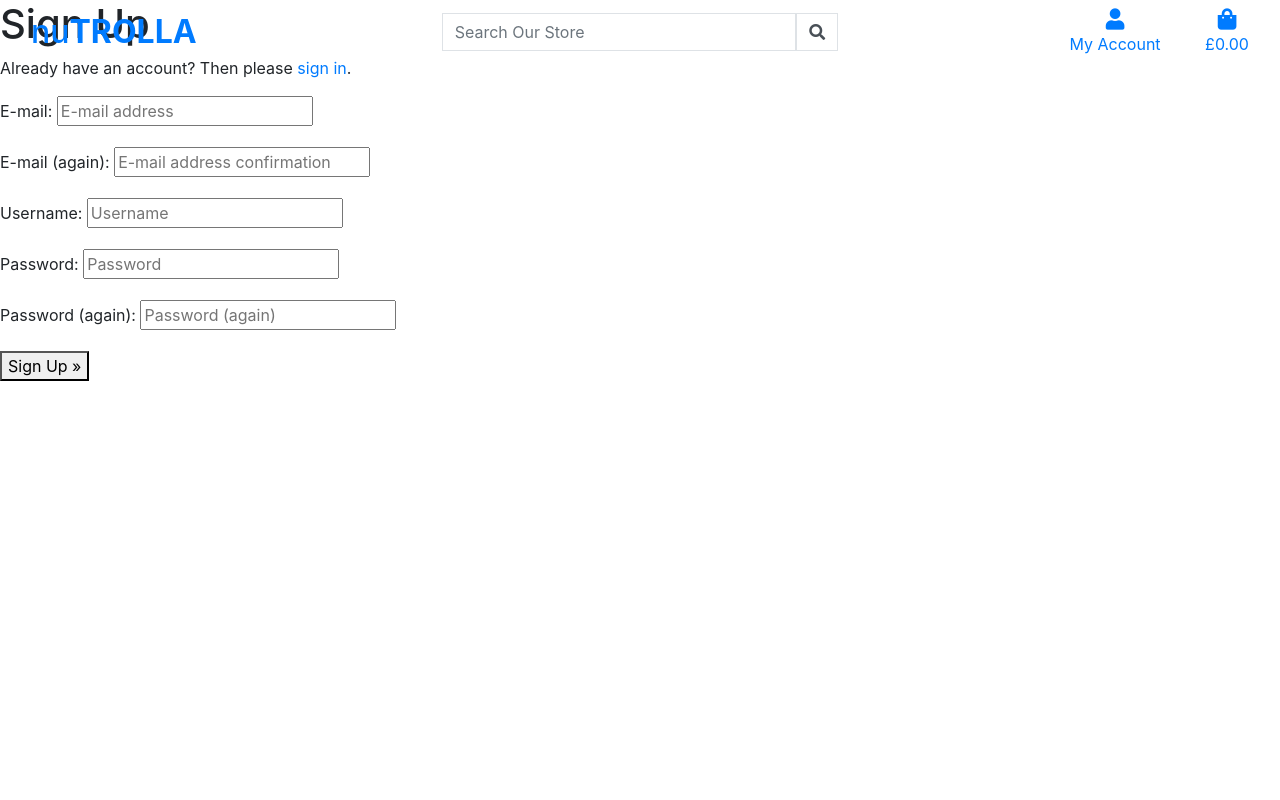
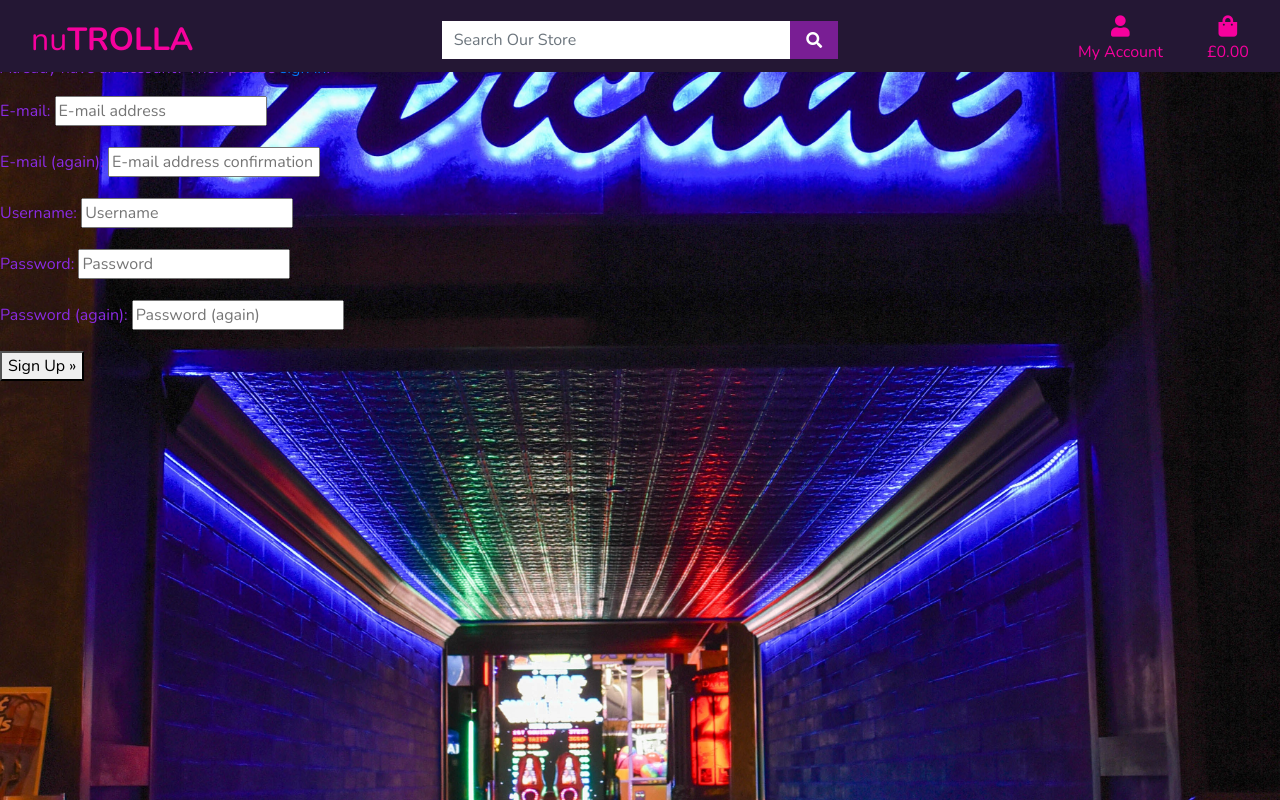
Before and after one commit to tenbonks/nuTROLLA, a Django app: page /accounts/signup/ in a window 1280 px wide. Run offline with Django 3.2, Linux system fonts and the light colour scheme; some libraries are stand-ins or nearby versions.

Commit message:
Made progress on homepage and css

```diff
--- a/nutrolla/settings.py
+++ b/nutrolla/settings.py
@@ -152,3 +152,8 @@
 # https://docs.djangoproject.com/en/3.0/howto/static-files/
 
 STATIC_URL = '/static/'
+STATICFILES_DIRS = (os.path.join(BASE_DIR, 'static'),)
+
+MEDIA_URL = '/media/'
+MEDIA_ROOT = os.path.join(BASE_DIR, 'media')
+# note that static route is not set due to conflict with AWS
--- a/nutrolla/urls.py
+++ b/nutrolla/urls.py
@@ -15,9 +15,11 @@
 """
 from django.contrib import admin
 from django.urls import path, include
+from django.conf import settings
+from django.conf.urls.static import static
 
 urlpatterns = [
     path('admin/', admin.site.urls),
     path('accounts/', include('allauth.urls')),
     path('', include('home.urls')),
-]
+] + static(settings.MEDIA_URL, document_root=settings.MEDIA_ROOT)
--- /dev/null
+++ b/static/css/base.css
@@ -0,0 +1,114 @@
+html {
+    height: 100%;
+}
+
+body {
+    background: url('/media/homepage-bg.jpg') no-repeat center center fixed;
+    background-size: cover;
+    height: calc(100vh - 164px);
+    color: blueviolet;
+    font-family: 'Nunito', sans-serif;
+}
+
+/* Background colours */
+
+.bg-dark-pri {
+    background: #241734;
+}
+
+.bg-dark-sec {
+    background: #2E2157;
+}
+/* From Bulma, keeps icons aligned and sized consistently */
+.icon {
+    align-items: center;
+    display: inline-flex;
+    justify-content: center;
+    height: 1.5rem;
+    width: 1.5rem;
+}
+
+/* Link/Btn Styles */
+.main-logo-link {
+    width: fit-content;
+}
+
+.home-shop-button {
+    background: linear-gradient(#920075, #000);
+    color:white;
+}
+
+.btn-purple {
+    background: #791E94;
+    color: white;
+}
+
+
+.home-shop-button:hover,
+.home-shop-button:active,
+.home-shop-button:focus {
+    background: linear-gradient(#000, #920075);
+}
+
+.btn-purple:hover,
+.btn-purple:active,
+.btn-purple:focus {
+    background: #540D6E;
+    color: white;
+}
+
+.border-purple {
+    border: 1px #791E94 !important
+}
+
+/* Text Styles */
+.text-purple {
+    color: #791E94 !important;
+}
+
+.text-purple-sec {
+    color: #541388 !important;
+}
+
+.text-purple-ter {
+    color: #540D6E !important;
+}
+
+.text-magenta {
+    color: #F6019D !important;
+}
+
+.text-magenta-sec {
+    color: #D40078 !important;
+}
+
+.text-magenta-ter {
+    color: #920075 !important;
+}
+
+.text-cyan {
+   color: #3DE2E6 !important;
+}
+
+/* MEDIA QUERIES - Code copied from Code Insitute, learning material */
+/* Slightly larger container on xl screens */
+@media (min-width: 1200px) {
+    .container {
+      max-width: 80%;
+    }
+  }
+
+  /* fixed top navbar only on medium and up */
+  @media (min-width: 992px) {
+      .fixed-top-desktop-only {
+          position: fixed;
+          top: 0;
+          right: 0;
+          left: 0;
+          z-index: 1030;
+      }
+
+      .header-container {
+          padding-top: 164px;
+      }
+  }
--- a/templates/base.html
+++ b/templates/base.html
@@ -19,6 +19,8 @@
     {% block corecss %}
     <link rel="stylesheet" href="https://cdnjs.cloudflare.com/ajax/libs/twitter-bootstrap/4.5.0/css/bootstrap.min.css">
     <link rel="stylesheet" href="https://cdnjs.cloudflare.com/ajax/libs/font-awesome/5.14.0/css/all.min.css">
+    <link rel="stylesheet"href="https://fonts.googleapis.com/css2?family=Nunito:wght@400;700&display=swap">
+    <link rel="stylesheet" href="{% static 'css/base.css' %}">
     {% endblock %}
 
     {% block extracss %}
@@ -40,11 +42,11 @@
 <body>
 
     <header class="container-fluid fixed-top">
-        <div class="row">
+        <div id="topnav" class="row bg-dark-pri pt-lg-2 d-none d-lg-flex">
 
             <div class="col-12 col-lg-4 my-auto py-auto py-1 py-lg-0 text-center text-lg-left">
                 <a href="{% url 'home' %}" class="nav-link main-logo-link">
-                    <h2 class="logo-font text-black my-0">
+                    <h2 class="logo-font text-magenta my-0">
                         nu<strong>TROLLA</strong>
                     </h2>
                 </a>
@@ -53,10 +55,10 @@
             <div class="col-12 col-lg-4 my-auto py-auto py-1 py-lg-0">
                 <form action="GET" action="">
                     <div class="input-group w-100">
-                        <input class="form-control border border-black rounded-0" type="text" name="q"
+                        <input class="form-control border border-purple rounded-0" type="text" name="q"
                             placeholder="Search Our Store">
                         <div class="inout-group-append">
-                            <button class="form-control btn-purple border border-black rounded-0" type="submit">
+                            <button class="form-control btn-purple border border-purple rounded-0" type="submit">
                                 <span class="icon">
                                     <i class="fas fa-search"></i>
                                 </span>
```
Also changed, not shown: media/homepage-bg.jpg (added).
